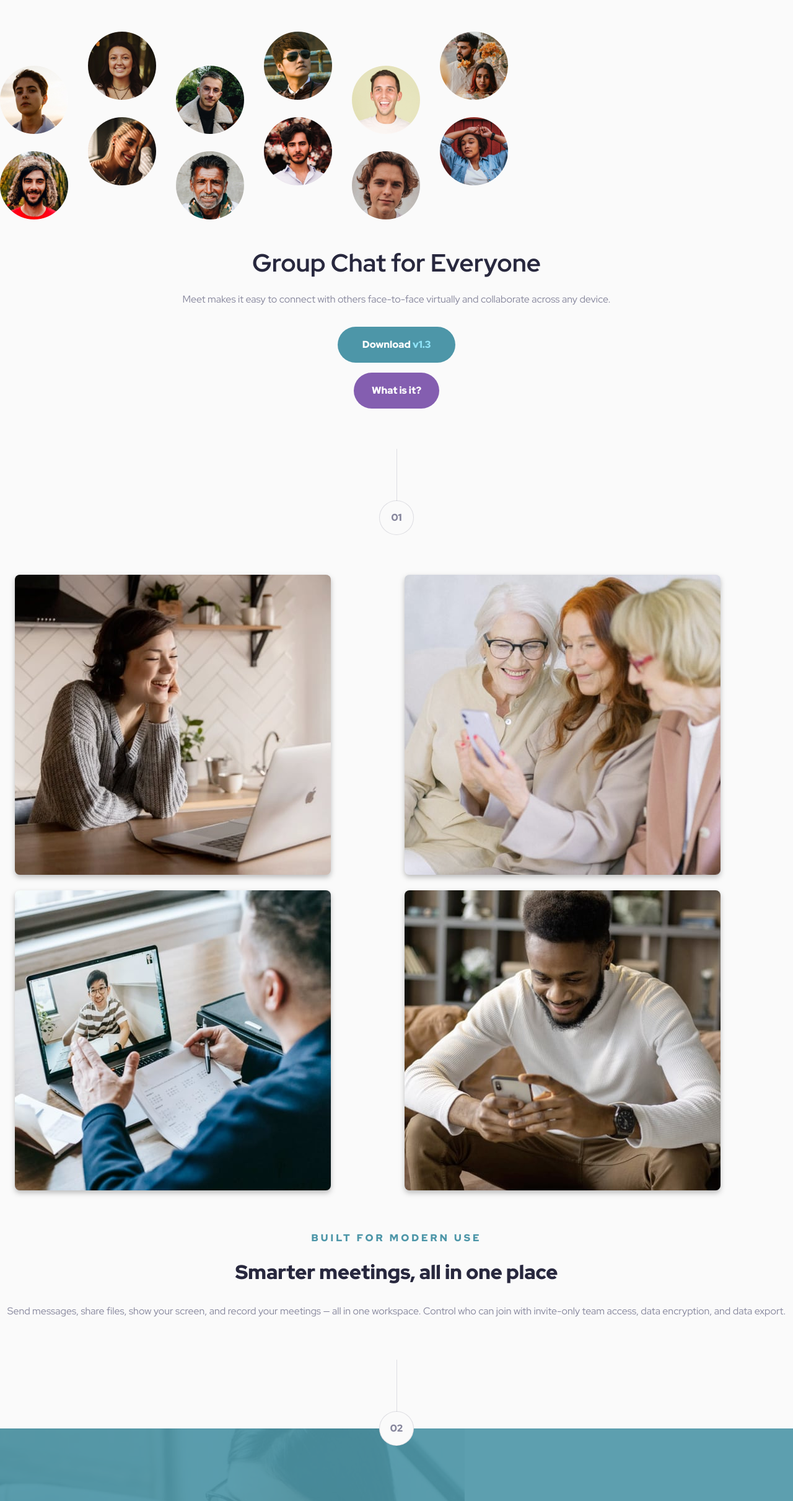
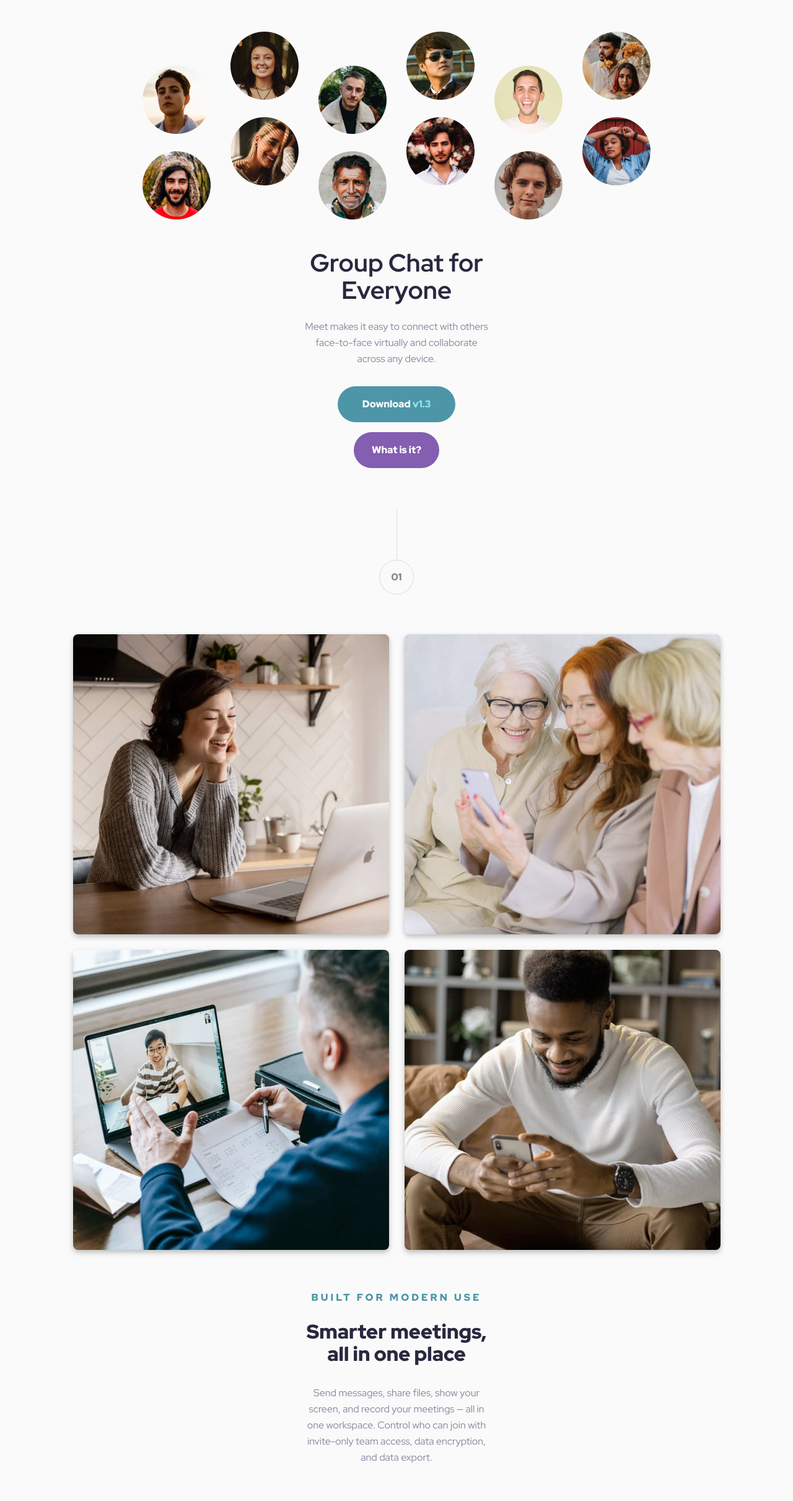
Before and after one commit to Ciph-r/frontend-mentor, a plain HTML site: page meet-landing-page/index.html in a window 1280 px wide. Shown: the part 79-2500 px from the top of the page at 62% size. Drawn offline with Linux system fonts and the light colour scheme.

Commit message:
Adjusted mobile layout and updated comments

```diff
--- a/meet-landing-page/index.html
+++ b/meet-landing-page/index.html
@@ -15,22 +15,28 @@
     <link rel="stylesheet" href="style.css" />
   </head>
   <body>
+    <!-- Logo -->
     <header>
       <img class="logo" src="./assets/logo.svg" alt="" />
     </header>
+
+    <!-- Page Start -->
     <main class="page">
-      <article>
-        <div class="page__hero">
-          <img
-            class="page__hero-image"
-            src="./assets/tablet/image-hero.png"
-            alt=""
-          />
-          <h1>Group Chat for Everyone</h1>
-          <p>
+      <!-- Hero Panel -->
+      <div class="hero">
+        <!-- Hero Image -->
+        <img class="hero__image" src="./assets/tablet/image-hero.png" alt="" />
+
+        <!-- Hero Text -->
+        <div class="hero__text width">
+          <h1 class="hero__text-header">Group Chat for Everyone</h1>
+          <p class="hero__text-paragraph">
             Meet makes it easy to connect with others face-to-face virtually and
             collaborate across any device.
           </p>
+        </div>
+
+        <!-- Call to action buttons -->
         <div class="hero__buttons">
           <a class="button button__blue button__wide" href="#"
             >Download <span>v1.3</span></a
@@ -38,54 +44,65 @@
           <a class="button button__purple" href="#">What is it?</a>
         </div>
       </div>
-      </article>
+
+      <!-- First Spacer -->
       <div class="spacer">01</div>
-      <div class="page__images">
+
+      <!-- Image panel -->
+      <div class="images">
         <img
-          class="page__images-item"
+          class="images__item"
           src="./assets/desktop/image-woman-in-videocall.jpg"
           alt="A women in a video call"
         />
         <img
-          class="page__images-item"
+          class="images__item"
           src="./assets/desktop/image-women-videochatting.jpg"
           alt="A group of women video chatting."
         />
         <img
-          class="page__images-item"
+          class="images__item"
           src="./assets/desktop/image-men-in-meeting.jpg"
           alt="A man in a video call meeting."
         />
         <img
-          class="page__images-item"
+          class="images__item"
           src="./assets/desktop/image-man-texting.jpg"
           alt="A man texting."
         />
       </div>
-      <article>
-        <div>
-          <p class="page__tagline">Built for modern use</p>
-          <h2 class="page__headline">Smarter meetings, all in one place</h2>
+
+      <!-- Second Info Section -->
+      <div class="info width">
+        <p class="info__tagline">Built for modern use</p>
+        <h2 class="info__headline">Smarter meetings, all in one place</h2>
         <p>
-            Send messages, share files, show your screen, and record your
-            meetings — all in one workspace. Control who can join with
-            invite-only team access, data encryption, and data export.
+          Send messages, share files, show your screen, and record your meetings
+          — all in one workspace. Control who can join with invite-only team
+          access, data encryption, and data export.
         </p>
       </div>
-      </article>
     </main>
+
+    <!-- Footer -->
     <footer>
       <div class="footer__content">
+        <!-- Second Spacer -->
         <div class="spacer">02</div>
+
+        <div>
           <h2 class="footer__heading">Experience more together</h2>
           <p>
-          Stay connected with reliable HD meetings and unlimited one-on-one and
-          group video sessions.
+            Stay connected with reliable HD meetings and unlimited one-on-one
+            and group video sessions.
           </p>
           <a class="button button__purple button__wide" href="#"
             >Download <span>v1.3</span></a
           >
         </div>
+      </div>
+
+      <!-- Footer background image -->
       <img
         class="footer__image"
         src="./assets/mobile/image-footer.jpg"
--- a/meet-landing-page/style.css
+++ b/meet-landing-page/style.css
@@ -1,5 +1,6 @@
 @import url("https://fonts.googleapis.com/css2?family=Red+Hat+Display:wght@300;400;500;700;900&display=swap");
 
+/* Resets */
 *,
 *::before,
 *::after {
@@ -29,6 +30,7 @@ a {
   text-decoration: none;
 }
 
+/* CSS Begins */
 :root {
   /* Colors */
   --main-blue: hsl(192, 37%, 48%);
@@ -42,7 +44,7 @@ a {
   --white: hsl(0, 0%, 98%);
   --gray: hsl(240, 10%, 57%);
   --transparent-gray: hsla(240, 10%, 57%, 0.25);
-  /* Font 300, 400, 700 */
+  /* Font 300, 400, 500, 700, 900 */
   font-family: "Red Hat Display", sans-serif;
   font-size: 62.5%;
 }
@@ -64,6 +66,10 @@ header {
   margin-top: 4.8rem;
 }
 
+.width {
+  width: 30.27rem;
+}
+
 .page {
   position: relative;
   text-align: center;
@@ -71,17 +77,25 @@ header {
   line-height: 2.6rem;
   font-weight: 400;
   color: var(--gray);
+  display: flex;
+  flex-direction: column;
 }
 
-.page__hero {
+/* Hero Section */
+.hero {
   text-align: center;
 }
 
-.page__hero-image {
+.hero__image {
   margin-top: 5.4rem;
+  margin-inline: auto;
 }
 
-.page__hero h1 {
+.hero__text {
+  margin: 0 auto;
+}
+
+.hero__text-header {
   font-size: 4rem;
   line-height: 4.4rem;
   font-weight: 700;
@@ -89,7 +103,7 @@ header {
   margin-top: 4.8rem;
 }
 
-.page__hero p {
+.hero__text-paragraph {
   margin-top: 2.4rem;
 }
 
@@ -101,6 +115,7 @@ header {
   gap: 1.6rem;
 }
 
+/* General Button classes */
 .button {
   color: white;
   border-radius: 29px;
@@ -138,6 +153,7 @@ header {
   color: var(--accent-purple);
 }
 
+/* Numbered Spacers */
 .spacer {
   width: 5.6rem;
   height: 5.6rem;
@@ -168,20 +184,27 @@ header {
   width: 1px;
 }
 
-.page__images {
+/* Image Panel */
+.images {
   display: grid;
   grid-template: 1fr 1fr / 1fr 1fr;
   gap: 2.5rem;
   padding: 0 2.4rem;
   margin-top: 6.4rem;
+  margin-inline: auto;
 }
 
-.page__images-item {
+.images__item {
   border-radius: 8px;
   filter: drop-shadow(0px 4px 4px rgba(0, 0, 0, 0.25));
 }
 
-.page__tagline {
+/* Info Panel */
+.info {
+  margin: 0 auto;
+}
+
+.info__tagline {
   font-size: 1.6rem;
   letter-spacing: 4px;
   font-weight: 900;
@@ -190,7 +213,7 @@ header {
   margin-top: 6.4rem;
 }
 
-.page__headline {
+.info__headline {
   font-size: 3.2rem;
   line-height: 3.6rem;
   color: var(--black);
@@ -199,6 +222,7 @@ header {
   margin-bottom: 3.2rem;
 }
 
+/* Page Footer */
 footer {
   background-color: var(--transparent-main-blue);
   position: relative;
@@ -208,6 +232,8 @@ footer {
   margin-top: 17.6rem;
   display: grid;
   grid-template-areas: "center";
+  grid-template-columns: 100%;
+  justify-items: center;
 }
 
 footer .spacer {
@@ -217,6 +243,7 @@ footer .spacer {
 
 .footer__content {
   grid-area: center;
+  width: 30.27rem;
 }
 
 .footer__heading {
@@ -241,5 +268,4 @@ footer .button {
 .footer__image {
   grid-area: center;
   z-index: -1;
-  max-width: 100%;
 }
```
Lines whose indentation alone changed are shown as unchanged.
